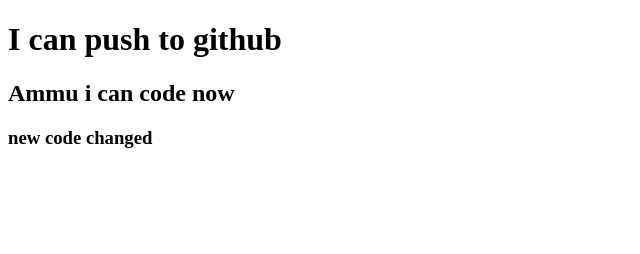
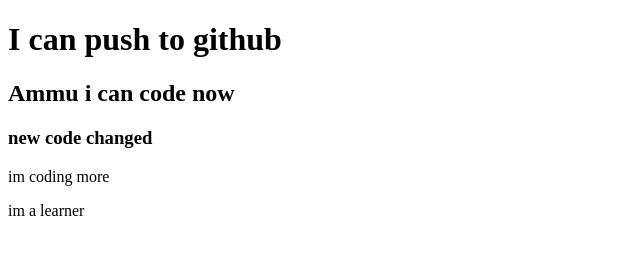
Before and after one commit to Sanzanaimaam/my-secend-repo, a plain HTML site: page index.html in a window 1280 px wide. Shown: the whole page, without its empty margins (0-640 px from the left). Drawn offline with Linux system fonts and the light colour scheme.

Commit message:
styles added

```diff
--- a/index.html
+++ b/index.html
@@ -10,5 +10,7 @@
     <h1>I can push to github</h1>
     <h2>Ammu i can code now</h2>
     <h3>new code changed</h3>
+    <p>im coding more</p>
+    <p>im a learner</p>
 </body>
 </html>
--- /dev/null
+++ b/style.css
@@ -0,0 +1,3 @@
+p{
+    color: brown;
+}
```
